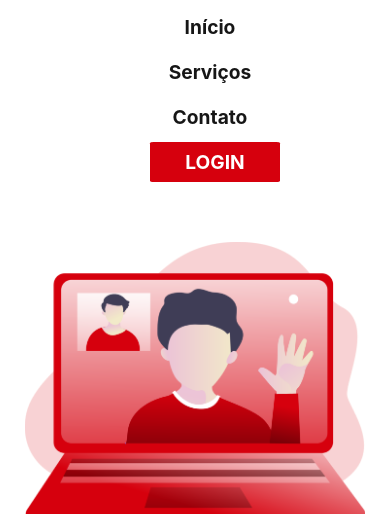
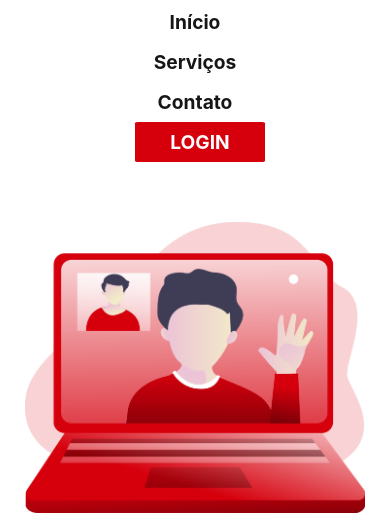
Before and after one commit to jnissika/projeto-codar, a plain HTML site: page index.html in a window 390 px wide. Shown: the part 85-599 px from the top of the page. Drawn offline with Linux system fonts and the light colour scheme.

Commit message:
Update style.css

```diff
--- a/style.css
+++ b/style.css
@@ -210,6 +210,10 @@ img {
     color: white;
 }
 
+.footer a:hover {
+    color: red;
+}
+
 .titulo_rodape a {
     text-decoration: none;
     color: #D6000D;
@@ -298,7 +302,11 @@ img {
     .menu_links {
         display: flex;
         flex-flow: column nowrap;
-        margin-right: -30px;
+        margin-right: 0;
+    }
+
+    .menu_items {
+        margin: 0;
     }
 
     #inicio {
```
